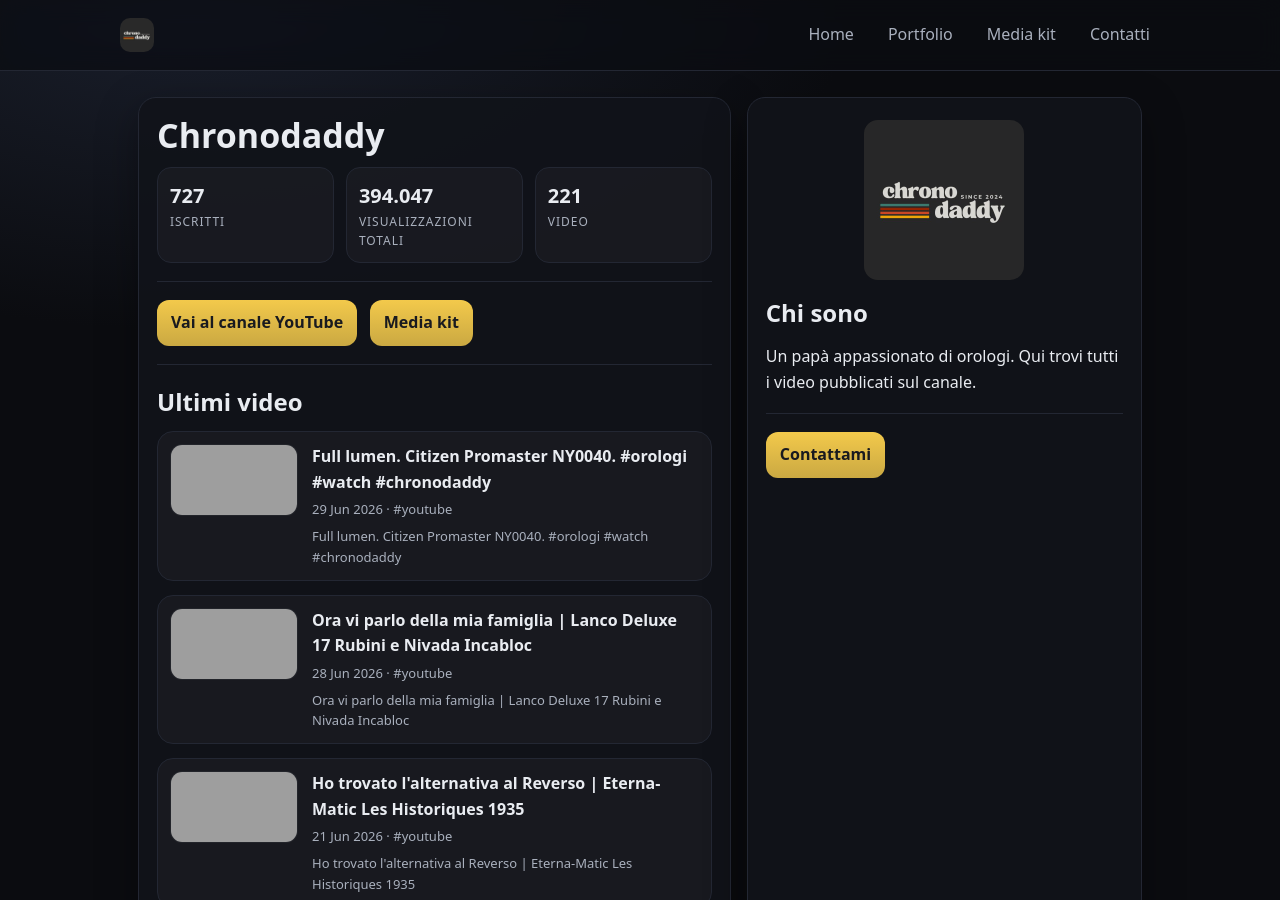
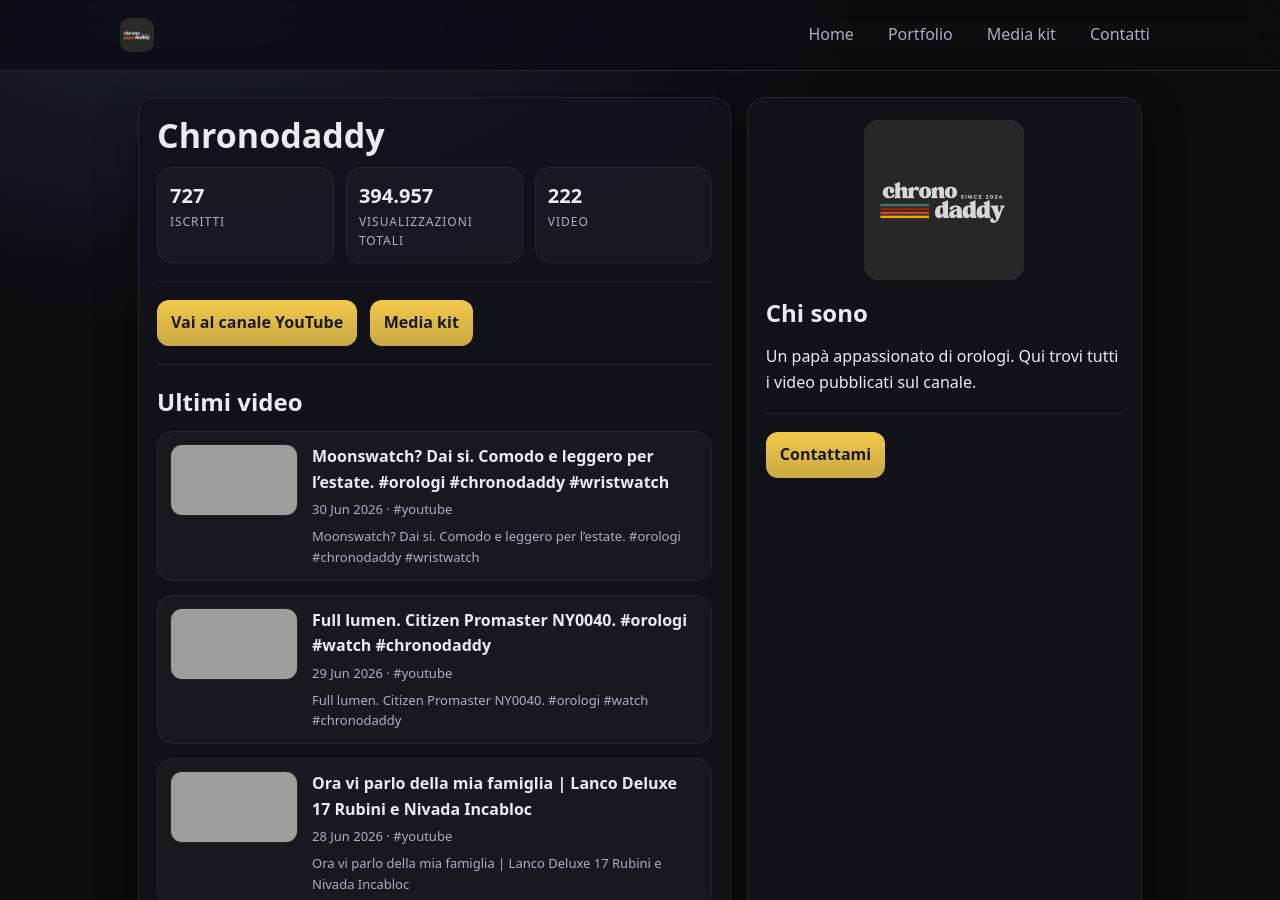
Before and after one commit to claudiostoduto/chronodaddy, a Jekyll site: the page built from index.md, in a window 1280 px wide and 900 px high, cut to the strip 0-900 px from the top of the window. Built offline with Jekyll 4.4.1, drawn with Linux system fonts in a browser that asks for light colours; some of the changed text lies outside the part shown; grey boxes are pictures that could not be loaded.

Commit message:
chore: add new YouTube posts

```diff
--- /dev/null
+++ b/_posts/2026-06-30-moonswatch-dai-si-comodo-e-leggero-per-lestate-orologi-chronodaddy-wristwatch.md
@@ -0,0 +1,14 @@
+---
+title: "Moonswatch? Dai si. Comodo e leggero per l’estate. #orologi #chronodaddy #wristwatch"
+date: 2026-06-30
+videoId: "pnFVsJzpydY"
+youtubeUrl: "https://www.youtube.com/shorts/pnFVsJzpydY"
+thumbnail: "https://i1.ytimg.com/vi/pnFVsJzpydY/hqdefault.jpg"
+tags: [youtube]
+excerpt: "Moonswatch? Dai si. Comodo e leggero per l’estate. #orologi #chronodaddy #wristwatch"
+---
+
+<!--
+Questo post è stato generato automaticamente.
+Puoi aggiungere tag più specifici (brand/modello/format) e una descrizione/contesto per renderlo un vero case study.
+-->
--- a/assets/channel-stats.json
+++ b/assets/channel-stats.json
@@ -1,6 +1,6 @@
 {
   "subscribers": 727,
-  "views": 394047,
-  "videos": 221,
-  "updatedAt": "2026-06-30T01:25:03.138Z"
+  "views": 394957,
+  "videos": 222,
+  "updatedAt": "2026-06-30T10:35:25.657Z"
 }
```
